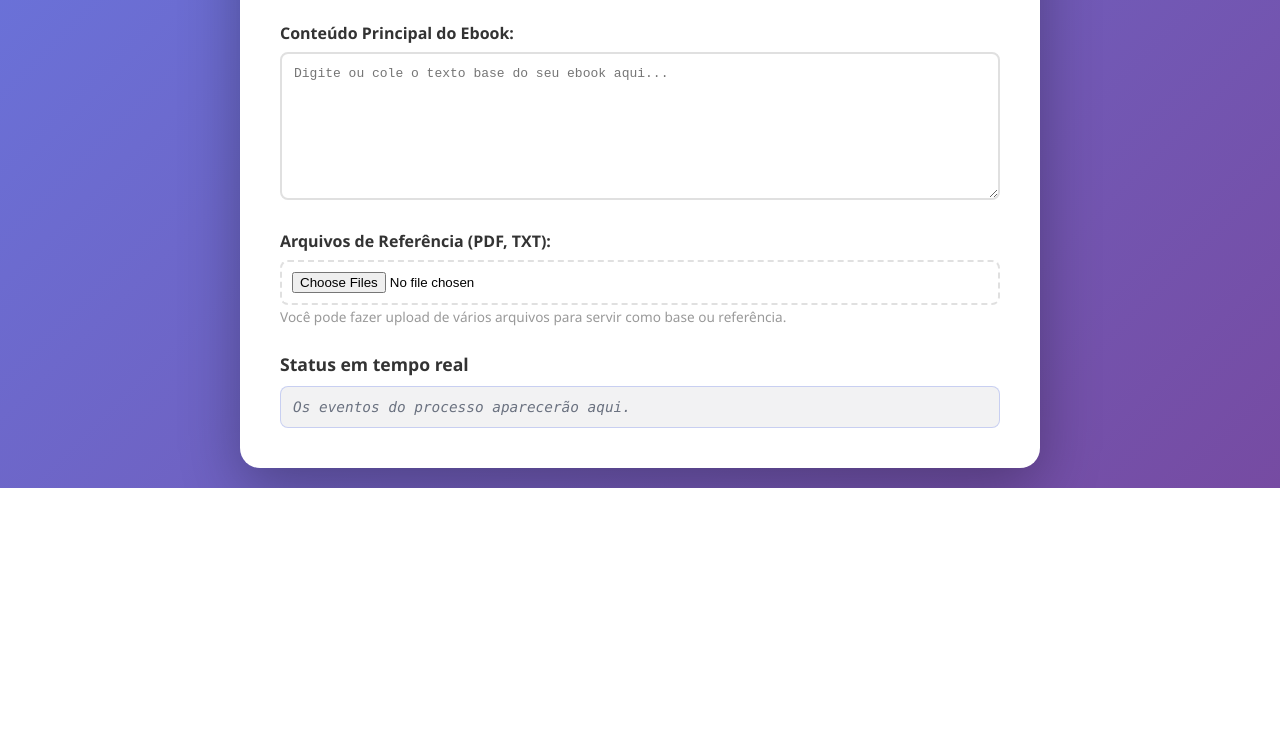
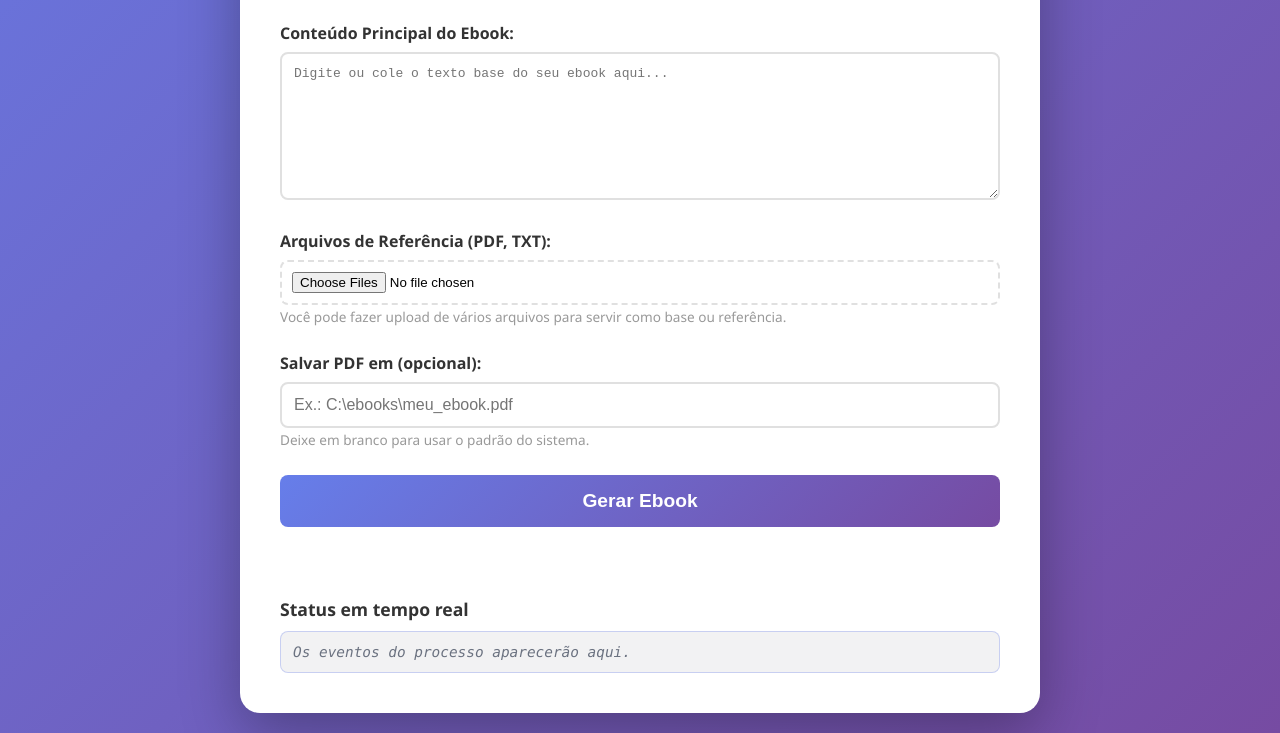
Before and after one commit to GuilhermeContarg/gerador-ebook, a plain HTML site: page frontend/index.html in a window 1280 px wide. Shown: the part 608-1341 px from the top of the page. Before the commit the page ends 1096 px from the top, so only its background shows below. Drawn offline with Linux system fonts and the light colour scheme; files that its build step writes are made by us from their sources; files whose address does not match are found by name.

Commit message:
Fix frontend: restore submit button and form tag

```diff
--- a/frontend/index.html
+++ b/frontend/index.html
@@ -49,6 +49,17 @@
                 <small>Você pode fazer upload de vários arquivos para servir como base ou referência.</small>
             </div>
 
+            <div class="form-group">
+                <label for="outputPath">Salvar PDF em (opcional):</label>
+                <input type="text" id="outputPath" name="output_path" placeholder="Ex.: C:\ebooks\meu_ebook.pdf">
+                <small>Deixe em branco para usar o padrão do sistema.</small>
+            </div>
+
+            <button type="submit" class="btn-generate">Gerar Ebook</button>
+        </form>
+
+        <div id="status" class="status"></div>
+
         <div class="log-wrapper">
             <h2>Status em tempo real</h2>
             <div id="progressLog" class="log-panel" aria-live="polite" aria-atomic="false">
```
Lines whose indentation alone changed are shown as unchanged.
